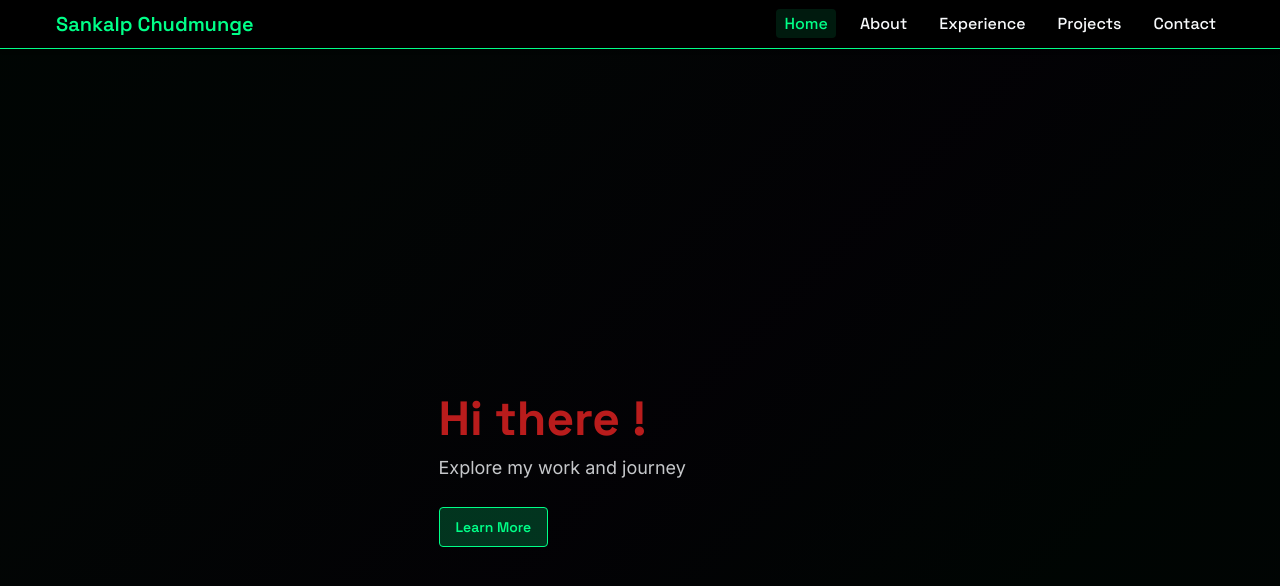
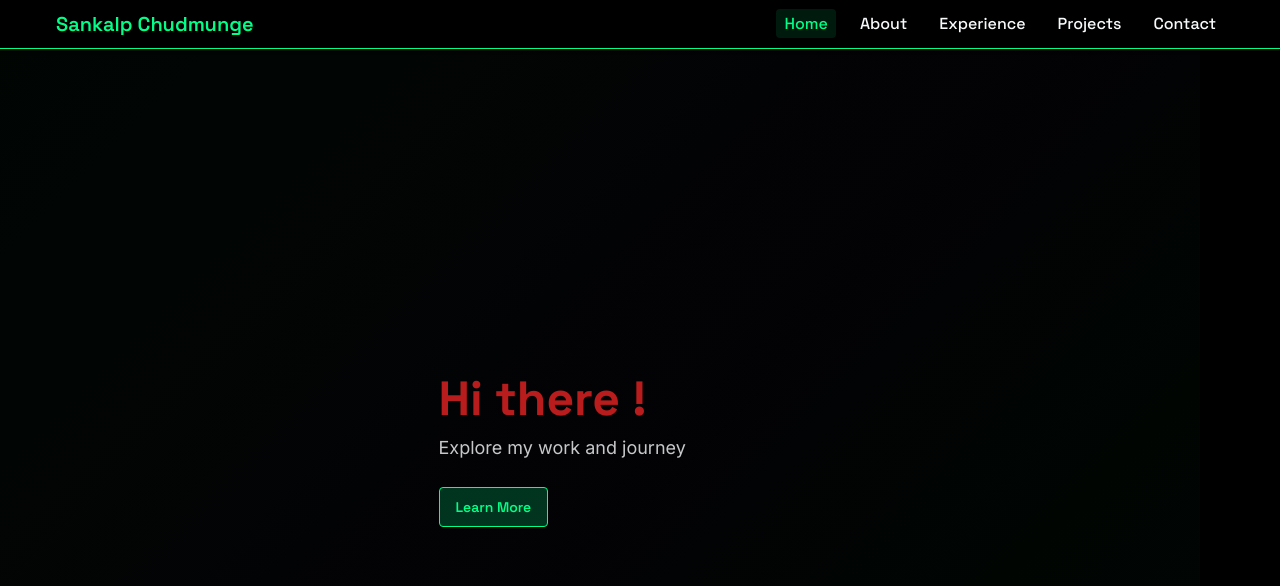
Before and after one commit to mountain-snatcher/mountain-snatcher.github.io, a Jekyll site: the page built from index.md, in a window 1280 px wide and 900 px high. Shown: the top 586 px of the window. Built offline with Jekyll 4.4.1, drawn with Linux system fonts in a browser that asks for light colours; a script that is not in the unit is left out; comment, search, counter and statistics services are not loaded.

Commit message:
design changes in hero section and animation

```diff
--- a/assets/css/style.css
+++ b/assets/css/style.css
@@ -957,3 +957,51 @@
         padding: 1rem;
     }
 }
+/* Center the hero section content */
+.hero {
+    display: flex;
+    align-items: center;
+    justify-content: center;
+    height: 100vh;
+    margin: 0;
+    padding: 0;
+}
+
+#fourierContainer {
+    width: 100%;
+    max-width: 1200px;
+    height: 600px;
+    margin: 0 auto;
+}
+/* Center hero section content */
+.hero {
+    display: flex;
+    align-items: center;
+    justify-content: center;
+    height: 100vh;
+    margin: 0;
+    padding: 0;
+}
+
+#fourierContainer {
+    width: 100%;
+    max-width: 1200px;
+    height: 600px;
+    margin: 0 auto;
+}
+/* Center hero section content */
+.hero {
+    display: flex;
+    align-items: center;
+    justify-content: center;
+    height: 100vh;
+    margin: 0;
+    padding: 0;
+}
+
+#fourierContainer {
+    width: 100%;
+    max-width: 1200px;
+    height: 600px;
+    margin: 0 auto;
+}
--- a/assets/js/plasma-background.js
+++ b/assets/js/plasma-background.js
@@ -1,4 +1,4 @@
-// Full Plasma Field Simulation (adapted from 3d-visualization-1758355648905.html)
+// Full Plasma Field Simulation
 document.addEventListener('DOMContentLoaded', function() {
     const container = document.getElementById('fourierContainer');
     if (!container) return;
@@ -24,7 +24,7 @@
         simulation.init();
     }, 100);
 
-    // Full Plasma Field Simulation Class (directly from HTML file)
+    // Full Plasma Field Simulation Class with multiple particle types and enhanced effects
     class PlasmaFieldSimulation {
         constructor() {
             // Core Three.js objects
@@ -39,10 +39,10 @@
             // Enhanced simulation parameters (optimized for background)
             this.params = {
                 animationSpeed: 1.0,      // Speed of particle movement
-                electronCount: 2000,      // Number of electrons (blue, small, fast)
-                ionCount: 1500,           // Number of ions (red, medium, slower)
-                neutralCount: 800,        // Number of neutrals (white, large, slow)
-                bloomStrength: 1.8,       // Intensity of glow effect
+                electronCount: 1000,      // Number of electrons (blue, small, fast)
+                ionCount: 500,           // Number of ions (red, medium, slower)
+                neutralCount: 100,        // Number of neutrals (white, large, slow)
+                bloomStrength: 0.8,       // Intensity of glow effect
                 bloomRadius: 0.5,         // Spread of bloom
                 bloomThreshold: 0.7,      // Brightness threshold for bloom
                 lightningIntensity: 0.6,  // Lightning frequency
@@ -124,7 +124,7 @@
             this.renderer.physicallyCorrectLights = true; // Enable PBR lighting model
             this.renderer.outputEncoding = THREE.sRGBEncoding;
             this.renderer.toneMapping = THREE.ACESFilmicToneMapping;
-            this.renderer.toneMappingExposure = 1.0;
+            this.renderer.toneMappingExposure = 0.7;
             this.renderer.setClearColor(0x000008, 0); // Transparent background
             container.appendChild(this.renderer.domElement);
 
@@ -147,7 +147,7 @@
             this.scene.add(hemiLight);
 
             // Directional light for sharp shadows and highlights (simulating a strong energy source)
-            const dirLight = new THREE.DirectionalLight(0xffffff, 1.0);
+            const dirLight = new THREE.DirectionalLight(0xffffff, 0.7);
             dirLight.position.set(10, 10, 5);
             dirLight.castShadow = true;
             dirLight.shadow.mapSize.width = 2048;
@@ -168,7 +168,7 @@
             this.scene.background = new THREE.Color(0x000008);
         }
 
-        // Create multiple particle types for realistic plasma composition
+        // Create multiple particle types for plasma composition
         createMultipleParticleTypes() {
             // Electrons: Small, fast, blue particles
             this.electronSystem = this.createParticleType({
@@ -238,7 +238,7 @@
                 size: config.size,
                 sizeAttenuation: true,
                 transparent: true,
-                opacity: 0.85,
+                opacity: 0.5,
                 blending: THREE.AdditiveBlending,
                 map: this.createParticleTexture(),
                 alphaTest: 0.001,
@@ -247,10 +247,10 @@
 
             const system = new THREE.Points(geometry, material);
             system.userData = {
-                config: config,
-                positions: positions,
-                velocities: velocities
+            config: config,
+            velocities: velocities  // remove positions, use geometry.attributes.position.array directly
             };
+
 
             this.scene.add(system);
             return system;
```
